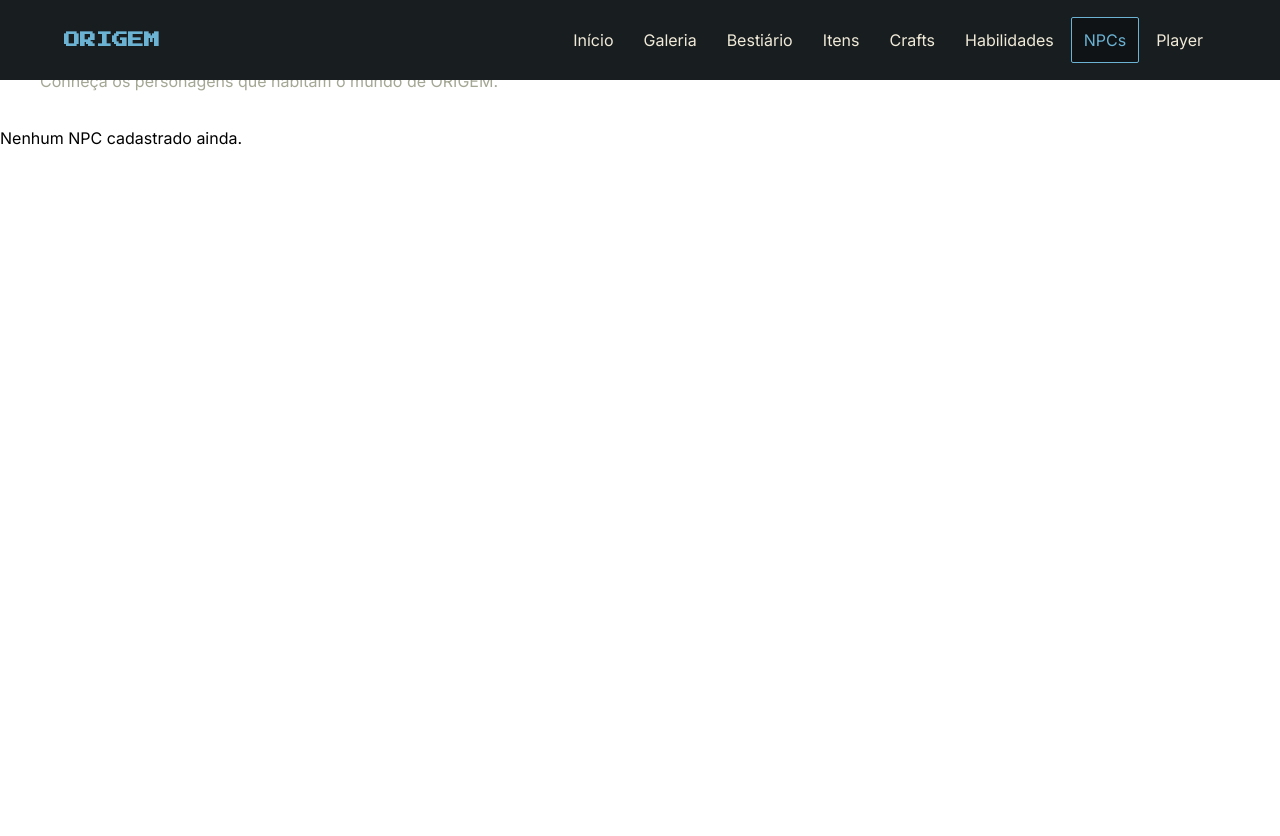
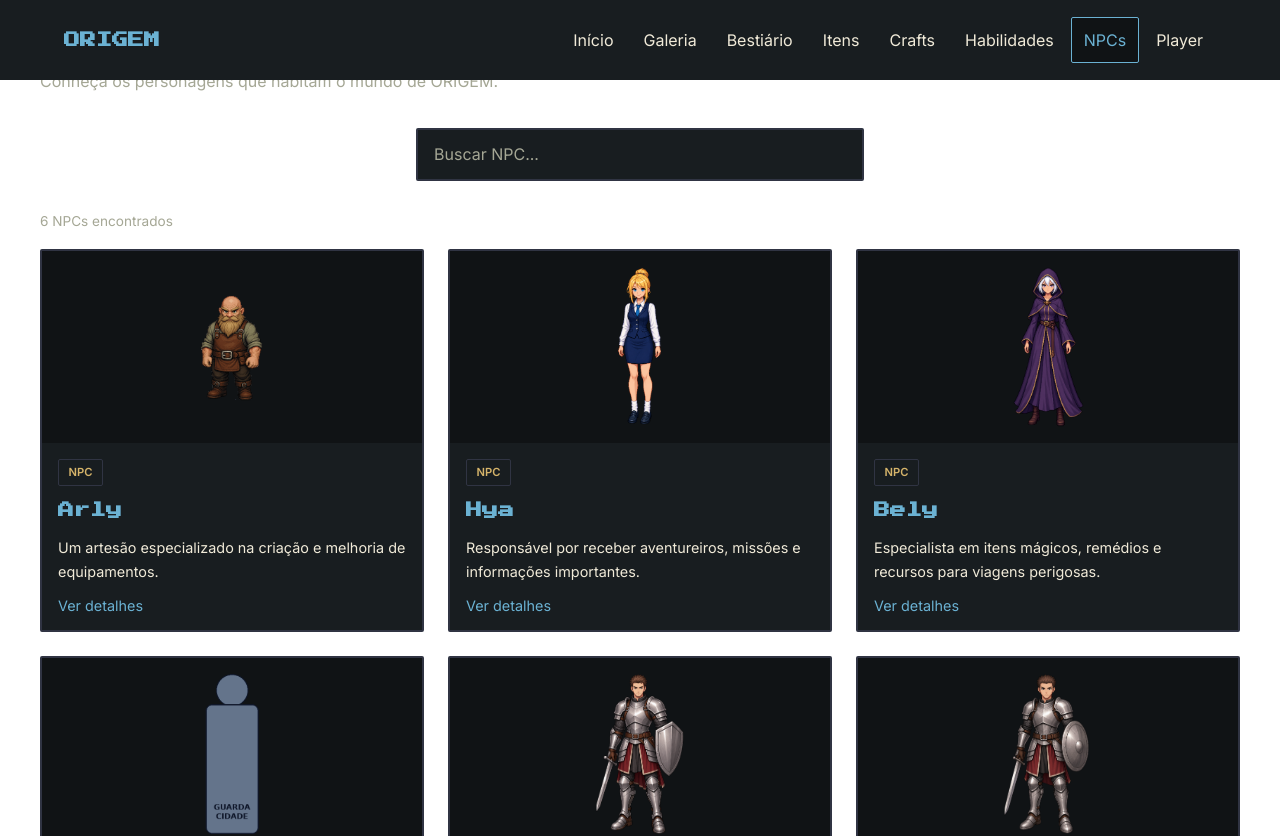
Before and after one commit to Herdes-s/ORIGEM-STUDIO, a React (Vite) app: page /npcs in a window 1280 px wide. Shown: the top 836 px of the page. Before the commit the page ends 800 px from the top, so only its background shows below. Built offline with nearby package versions, Linux system fonts and the light colour scheme.

Commit message:
feat: adiciona detalhes de NPCs e pesquisas

```diff
--- a/src/App.tsx
+++ b/src/App.tsx
@@ -11,6 +11,7 @@ import NPCs from "./pages/NPCs";
 import Player from "./pages/Player";
 import CreatureDetails from "./pages/CreatureDetails";
 import ItemDetails from "./pages/ItemDetails";
+import NPCDetails from "./pages/NPCDetails";
 
 function App() {
   return (
@@ -26,6 +27,7 @@ function App() {
         <Route path="/crafts" element={<Crafts />} />
         <Route path="/habilidades" element={<Abilities />} />
         <Route path="/npcs" element={<NPCs />} />
+        <Route path="/npcs/:id" element={<NPCDetails />} />
         <Route path="/player" element={<Player />} />
       </Routes>
     </>
--- a/src/data/npcs.ts
+++ b/src/data/npcs.ts
@@ -2,4 +2,57 @@ import type { Content } from "../types/content";
 
 export type NPC = Content;
 
-export const npcs: NPC[] = [];
+export const npcs: NPC[] = [
+  {
+    id: "ferreiro-01",
+    name: "Arly",
+    description:
+      "Um artesão especializado na criação e melhoria de equipamentos.",
+    image: "/assets/portraits/ferreiro.png",
+    category: "NPC",
+  },
+  {
+    id: "recepcionista-guilda-01",
+    name: "Hya",
+    description:
+      "Responsável por receber aventureiros, missões e informações importantes.",
+    image: "/assets/portraits/recepcionista_guilda.png",
+    category: "NPC",
+  },
+  {
+    id: "vendedora-pocoes-01",
+    name: "Bely",
+    description:
+      "Especialista em itens mágicos, remédios e recursos para viagens perigosas.",
+    image: "/assets/portraits/vendedora_pocoes.png",
+    category: "NPC",
+  },
+  {
+    id: "guarda-cidade-01",
+    name: "Guarda da Cidade",
+    description:
+      "Um defensor da paz e da ordem, sempre atento aos perigos da rua.",
+    image: "/assets/portraits/guarda_cidade.png",
+    category: "NPC",
+  },
+  {
+    id: "guarda-labirinto-01",
+    name: "Guarda do Labirinto I",
+    description:
+      "Um vigia experiente que protege os corredores e passagens do labirinto.",
+    image: "/assets/portraits/guarda_labirinto_1.png",
+    category: "NPC",
+  },
+  {
+    id: "guarda-labirinto-02",
+    name: "Guarda do Labirinto II",
+    description:
+      "Um soldado atento, sempre pronto para alertar sobre ameaças ocultas.",
+    image: "/assets/portraits/guarda_labirinto_2.png",
+    category: "NPC",
+  },
+];
+
+export function getNPCById(id: string) {
+  return npcs.find((npc) => npc.id === id);
+}
--- /dev/null
+++ b/src/pages/NPCDetails/NPCDetails.module.css
@@ -0,0 +1,57 @@
+@import "../../styles/global.css";
+
+.details {
+  display: flex;
+  flex-direction: column;
+  gap: 2rem;
+  width: 100%;
+  max-width: var(--content-width);
+  margin: 0 auto 2rem;
+}
+
+.details img {
+  display: block;
+  width: 100%;
+  max-width: 20rem;
+  aspect-ratio: 1;
+  object-fit: contain;
+  padding: 1.5rem;
+  background-color: var(--color-surface);
+  border: var(--border-width) solid var(--color-border);
+  border-radius: var(--radius-small);
+}
+
+.npcInfo {
+  display: flex;
+  flex-direction: column;
+  align-items: flex-start;
+  gap: 1rem;
+}
+
+.npcInfo h2 {
+  color: var(--color-primary);
+  font-size: 1rem;
+  line-height: 1.8;
+}
+
+.npcInfo p {
+  color: var(--color-text-muted);
+  font-size: 1rem;
+  line-height: 1.8;
+}
+
+.category {
+  padding: 0.35rem 0.6rem;
+  color: var(--color-secondary);
+  border: 1px solid var(--color-border);
+  border-radius: var(--radius-small);
+  font-size: 0.75rem;
+}
+
+@media (min-width: 48rem) {
+  .details {
+    display: grid;
+    grid-template-columns: minmax(0, 20rem) minmax(0, 1fr);
+    align-items: start;
+  }
+}
--- /dev/null
+++ b/src/pages/NPCDetails/index.tsx
@@ -0,0 +1,36 @@
+import { Link, useParams } from "react-router-dom";
+import { getNPCById } from "../../data/npcs";
+import PageLayout from "../../components/PageLayout";
+import styles from "./NPCDetails.module.css"
+
+export default function NPCDetails() {
+  const { id } = useParams<{ id: string }>();
+  const npc = id ? getNPCById(id) : undefined;
+
+  if (!npc) {
+    return (
+      <PageLayout
+        title="NPC não encontrado"
+        description="Não foi possível encontrar este personagem."
+      >
+        <Link to="/npcs">Voltar para os NPCs</Link>
+      </PageLayout>
+    );
+  }
+
+  return (
+    <PageLayout title={npc.name} description={npc.description}>
+      <section className={styles.details}>
+        {npc.image && <img src={npc.image} alt={npc.name} />}
+
+        <div className={styles.npcInfo}>
+          <span className={styles.category}>{npc.category}</span>
+          <h2>{npc.name}</h2>
+          <p>{npc.description}</p>
+        </div>
+
+        <Link to="/npcs">Voltar para os NPCs</Link>
+      </section>
+    </PageLayout>
+  );
+}
--- /dev/null
+++ b/src/pages/NPCs/NPCs.module.css
@@ -0,0 +1,32 @@
+@import "../../styles/global.css";
+
+.resultsCount {
+  width: 100%;
+  max-width: var(--content-width);
+  margin: 0 auto 1.25rem;
+  color: var(--color-text-muted);
+  font-size: 0.85rem;
+}
+
+.emptyState {
+  width: 100%;
+  max-width: var(--content-width);
+  margin: 0 auto;
+  padding: 3rem 1.5rem;
+  text-align: center;
+  background-color: var(--color-surface);
+  border: var(--border-width) solid var(--color-border);
+}
+
+.emptyState h2 {
+  margin-bottom: 1rem;
+  color: var(--color-primary);
+  font-family: var(--font-pixel);
+  font-size: 0.9rem;
+  line-height: 1.8;
+}
+
+.emptyState p {
+  color: var(--color-text-muted);
+  line-height: 1.7;
+}
--- a/src/pages/NPCs/index.tsx
+++ b/src/pages/NPCs/index.tsx
@@ -1,27 +1,61 @@
+import { useState } from "react";
 import ContentCard from "../../components/ContentCard";
 import ContentGrid from "../../components/ContentGrid";
 import PageLayout from "../../components/PageLayout";
+import SearchInput from "../../components/SearchInput";
 import { npcs } from "../../data/npcs";
+import styles from "./NPCs.module.css";
+import normalizeText from "../../utils/normalizeText";
 
 export default function NPCs() {
+  const [search, setSearch] = useState("");
+
+  const searchText = normalizeText(search);
+
+  const filteredNPCs = npcs.filter((npc) => {
+    const name = normalizeText(npc.name);
+    const description = normalizeText(npc.description);
+
+    return name.includes(searchText) || description.includes(searchText);
+  });
   return (
     <PageLayout
       title="NPCs"
       description="Conheça os personagens que habitam o mundo de ORIGEM."
     >
-      {npcs.length > 0 ? (
+      <SearchInput
+        value={search}
+        onChange={setSearch}
+        placeholder="Buscar NPC..."
+      />
+
+      <p className={styles.resultsCount}>
+        {filteredNPCs.length === 1
+          ? "1 NPC encontrado"
+          : `${filteredNPCs.length} NPCs encontrados`}
+      </p>
+
+      {filteredNPCs.length > 0 ? (
         <ContentGrid>
-          {npcs.map((npc) => (
+          {filteredNPCs.map((npc) => (
             <ContentCard
               key={npc.id}
               title={npc.name}
               description={npc.description}
               image={npc.image}
+              category={npc.category}
+              to={`/npcs/${npc.id}`}
             />
           ))}
         </ContentGrid>
       ) : (
-        <p>Nenhum NPC cadastrado ainda.</p>
+        <div className={styles.emptyState}>
+          <h2>Nenhum NPC encontrado</h2>
+          <p>
+            Não encontramos NPCs com o nome "{search}". Tente pesquisar por
+            outro nome.
+          </p>
+        </div>
       )}
     </PageLayout>
   );
```
